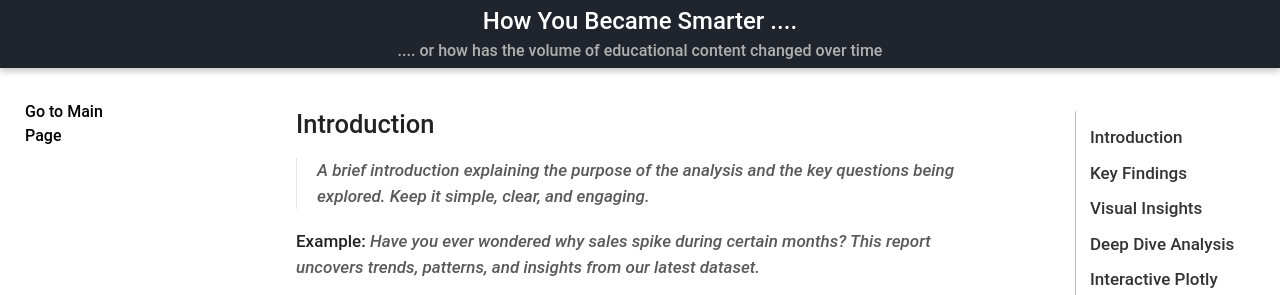
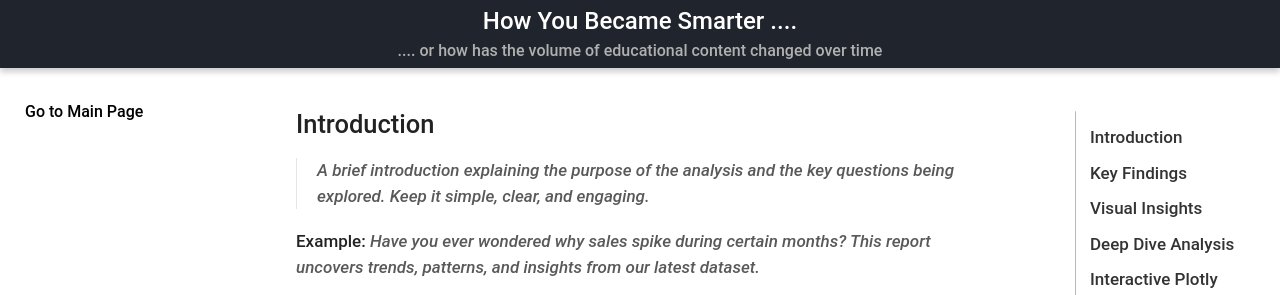
Before and after one commit to FredPili/ADAWebsite, a Jekyll site: the page built from template.md, in a window 1280 px wide. Shown: the top 295 px of the page. Built offline with Jekyll 4.4.1, drawn with Linux system fonts in a browser that asks for light colours.

Commit message:
update css

```diff
--- a/assets/css/styles.css
+++ b/assets/css/styles.css
@@ -310,7 +310,7 @@ footer {
   top: 90px; /* Position it at the top */
   left: 5px; /* Position it to the left */
   flex: 0 0 8%;
-  max-width: 150px; /* Limit the maximum width */
+  max-width: 200px; /* Limit the maximum width */
   padding: 10px 20px;
   background-color: #ffffff; /* Button color */
   color: rgb(0, 0, 0); /* Text color */
```
